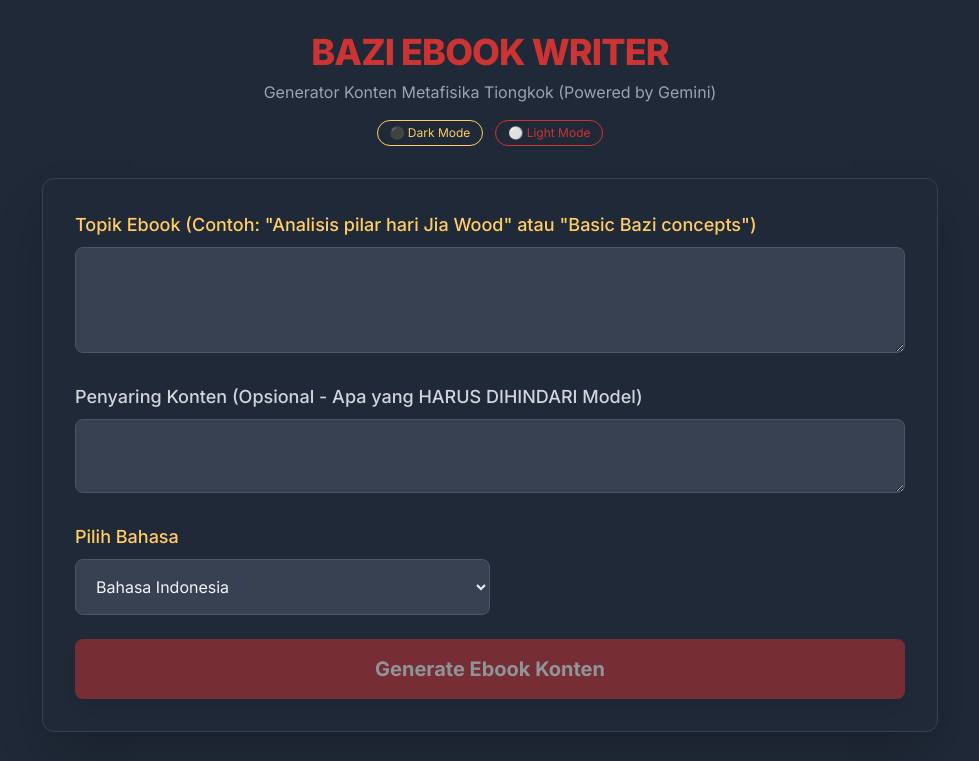
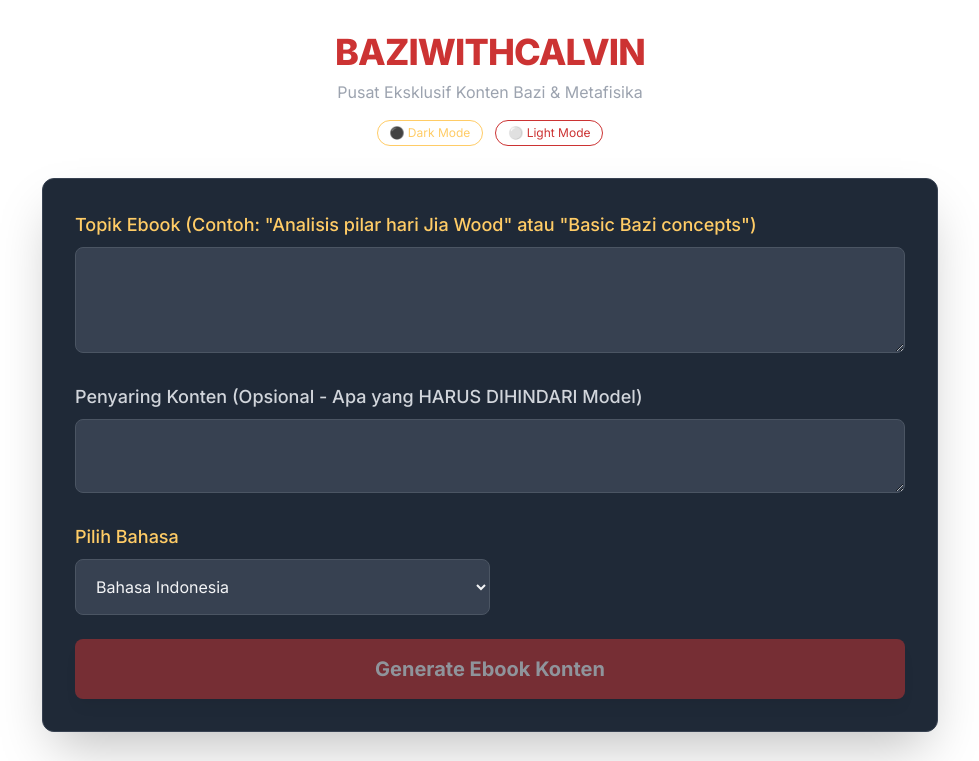
Before and after one commit to calvinwijaya07/pdfmaker, a plain HTML site: page index.html in a window 1280 px wide. Shown: the top 761 px of the page, without its empty margins (150-1129 px from the left). Drawn offline with nearby package versions, Linux system fonts and the light colour scheme.

Commit message:
index.html

```diff
--- a/index.html
+++ b/index.html
@@ -3,7 +3,7 @@
 <head>
     <meta charset="UTF-8">
     <meta name="viewport" content="width=device-width, initial-scale=1.0">
-    <title>Bazi Ebook Generator | Gemini Free Tier</title>
+    <title>Baziwithcalvin</title>
     <!-- Memuat Tailwind CSS -->
     <script src="https://cdn.tailwindcss.com"></script>
     <script>
@@ -31,8 +31,8 @@
 
         /* Tema Default (Dark Mode) */
         body {
-            background-color: #1f2937;
-            color: #e5e7eb;
+            background-color: '#1f2937';
+            color: '#e5e7eb';
         }
 
         /* Tema Light Mode */
@@ -129,10 +129,11 @@
 
         <!-- Header & Mode Switch -->
         <header class="text-center no-print">
+            <!-- Branding BAZIWITHCALVIN -->
             <h1 class="text-4xl font-extrabold text-bazi-red mb-2 tracking-tight">
-                BAZI EBOOK WRITER
+                BAZIWITHCALVIN
             </h1>
-            <p class="text-gray-400 dark:text-gray-400">Generator Konten Metafisika Tiongkok (Powered by Gemini)</p>
+            <p class="text-gray-400 dark:text-gray-400">Pusat Eksklusif Konten Bazi & Metafisika</p>
 
             <!-- Theme Switcher -->
             <div class="mt-4 flex justify-center gap-3">
@@ -451,9 +452,10 @@
             sourcesContainer.classList.add('hidden');
 
             // System Instruction yang Fleksibel untuk Semua Cabang Metafisika
+            // Memaksa penggunaan tag HTML <ul>/<li> dan melarang marker Markdown * atau -.
             let systemPrompt = isIndonesian
-                ? "Anda adalah seorang penulis dan pakar Metafisika Tiongkok (Bazi, Zi Wei, Feng Shui, Qi Men, dll.) profesional. Tulis konten setidaknya 500 kata dalam gaya format Ebook yang informatif, mendalam, dan terstruktur. JANGAN PERNAH menyertakan kalimat pembuka internal. Gunakan tag <h1> untuk judul utama, <h2> untuk sub-bab, dan gunakan list (<ul> atau <ol>) jika sesuai. Tulis konten secara eksklusif dalam Bahasa Indonesia. Sertakan pendahuluan dan kesimpulan singkat."
-                : "You are a professional Chinese Metaphysics (Bazi, Zi Wei, Feng Shui, Qi Men, etc.) author and expert. Write content of at least 500 words in an informative, in-depth, and well-structured Ebook format. NEVER include internal opening phrases. Use <h1> tags for the main title, <h2> tags for sub-chapters, and use lists (<ul> or <ol>) where appropriate. Write the content exclusively in English. Include a brief introduction and conclusion.";
+                ? "Anda adalah seorang penulis dan pakar Metafisika Tiongkok (Bazi, Zi Wei, Feng Shui, Qi Men, dll.) profesional. Tulis konten setidaknya 500 kata dalam gaya format Ebook yang informatif, mendalam, dan terstruktur. JANGAN PERNAH menyertakan kalimat pembuka internal. Gunakan tag HTML <h1> untuk judul utama, <h2> untuk sub-bab, dan gunakan list HTML (<ul> atau <ol>) dengan tag <li> di dalamnya jika sesuai. JANGAN GUNAKAN MARKER LIST SEPERTI * ATAU -. Tulis konten secara eksklusif dalam Bahasa Indonesia. Sertakan pendahuluan dan kesimpulan singkat."
+                : "You are a professional Chinese Metaphysics (Bazi, Zi Wei, Feng Shui, Qi Men, etc.) author and expert. Write content of at least 500 words in an informative, in-depth, and well-structured Ebook format. NEVER include internal opening phrases. Use HTML tags <h1> for the main title, <h2> for sub-chapters, and use HTML lists (<ul> or <ol>) with <li> tags inside where appropriate. DO NOT USE LIST MARKERS LIKE * OR -. Write the content exclusively in English. Include a brief introduction and conclusion.";
 
             if (negativePrompt) {
                 const negativeInstruction = isIndonesian
```
